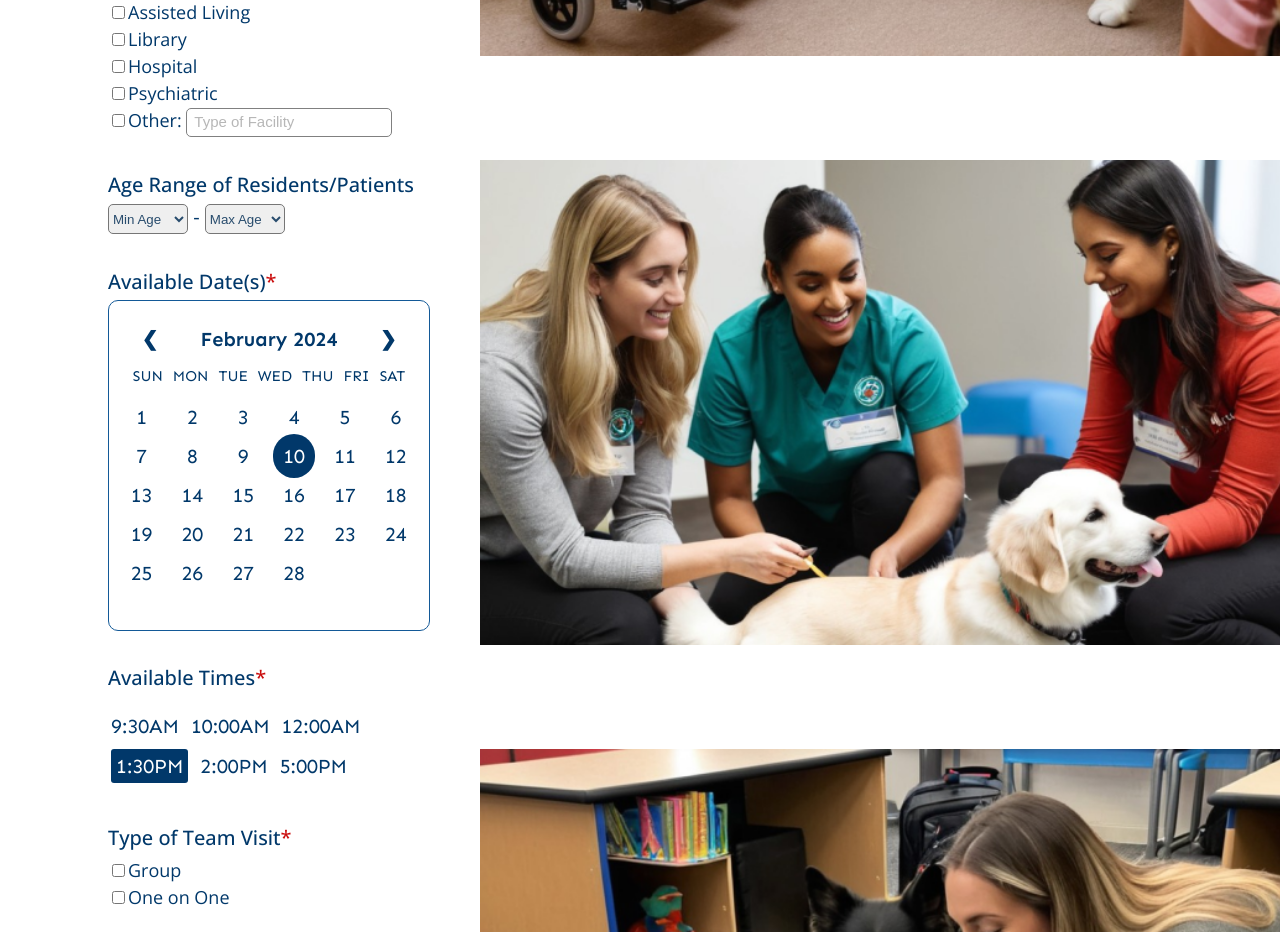
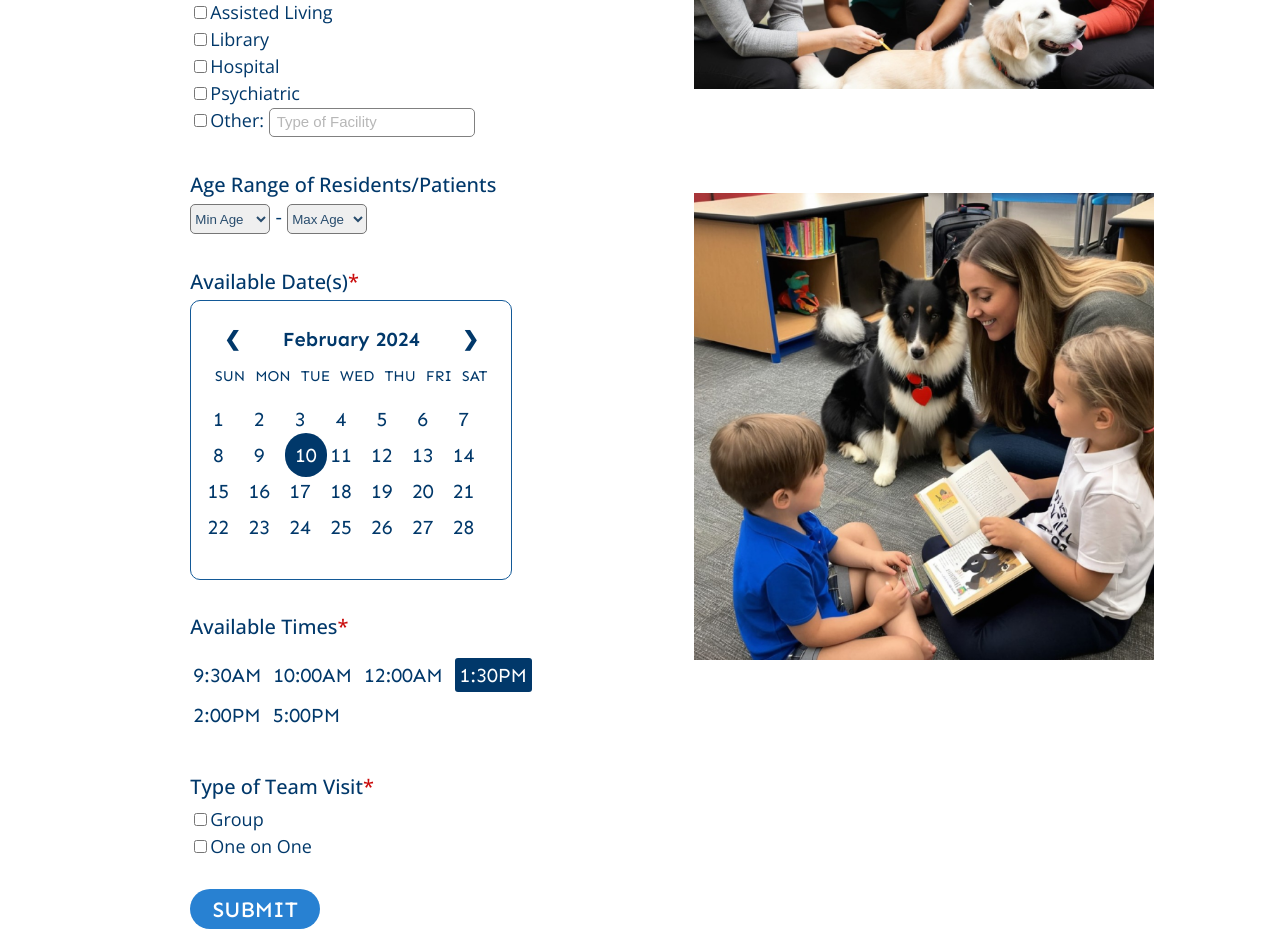
Before and after one commit to sophiedo162/UX_UI_HW_17, a plain HTML site: page index.html in a window 1280 px wide. Shown: the part 1497-2429 px from the top of the page. Drawn offline with nearby package versions, Linux system fonts and the light colour scheme.

Commit message:
calender

```diff
--- a/tasa.css
+++ b/tasa.css
@@ -106,16 +106,14 @@ header {
 }
 .content {
     display: flex;
-    justify-content: space-evenly;
+    justify-content: center;
 }
 
 .content .left {
-    width: 50%;
     font-family: "Open Sans";
     font-size: 20px;
     color:#01386A;
     padding-left: 100px;
-    padding-right: 50px;
 }
 
 span {
@@ -152,7 +150,7 @@ ul {
     font-family: "Sen";
 }
 .calender {
-    min-width: 320px;
+    width: 320px;
     display: flex;
     flex-direction: column;
     align-items: center;
@@ -187,9 +185,9 @@ ul {
 }
 .days li {
     display: inline-block;
-    width: 15%;
+    width: 10%;
     text-align: center;
-    margin-bottom: 15px;
+    margin: 2px 3px 10px 2px;
 }
 .days li .active {
     background-color: #01386A;
@@ -226,12 +224,13 @@ ul {
     margin-top: 30px;
     margin-bottom: 80px;
 }
-.content {
-    width: 100%;
+.content .right {
+    width: 40%;
 }
+
 .content .right img {
     padding-bottom: 100px;
-    width: 100%;
+    width: 90%;
     height: auto;
 }
 footer {
```
